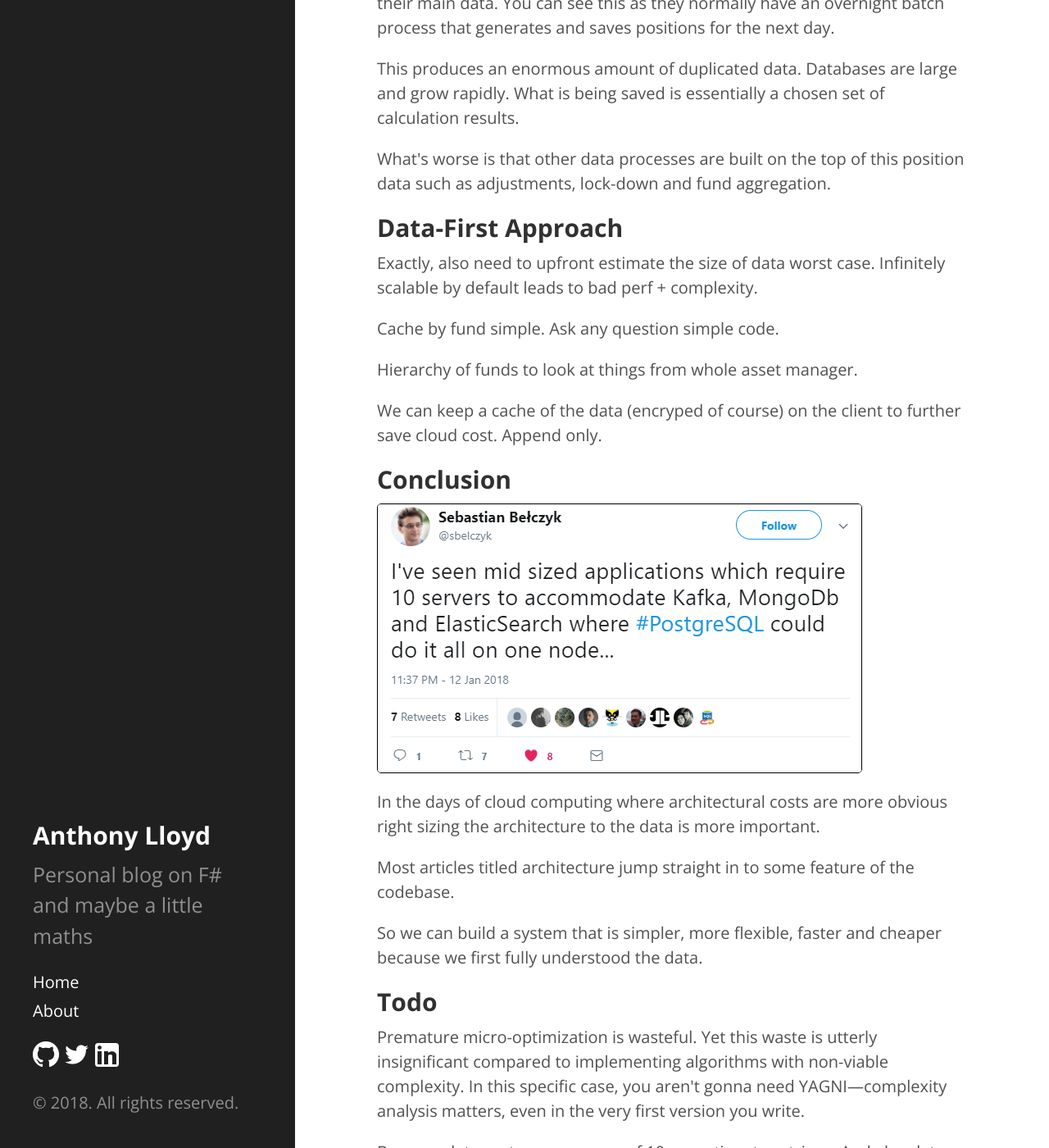
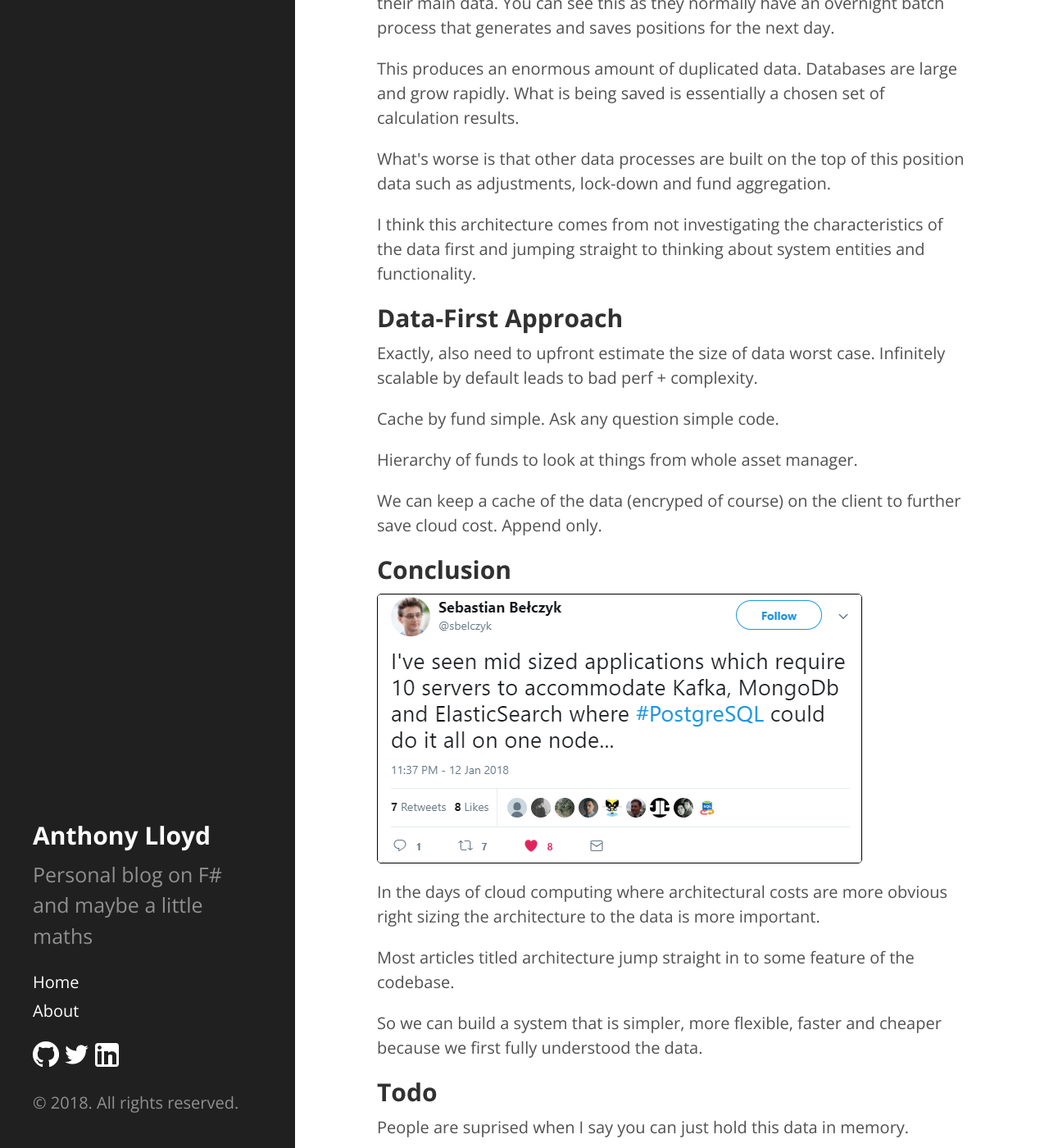
Before and after one commit to AnthonyLloyd/AnthonyLloyd.github.io, a Jekyll site: the page built from _posts/2018-02-10-architecture-data-first.html, in a window 1280 px wide and 1400 px high, scrolled down 855 px. Shown: the whole window at 82% size. Built offline with Jekyll 4.4.1, drawn with Linux system fonts in a browser that asks for light colours; some web fonts are replaced; comment, search, counter and statistics services are not loaded; some of the changed text lies outside the part shown.

Commit message:
traditional approach

```diff
--- a/_posts/2018-02-10-architecture-data-first.html
+++ b/_posts/2018-02-10-architecture-data-first.html
@@ -25,6 +25,7 @@
 Databases are large and grow rapidly.
 What is being saved is essentially a chosen set of calculation results.</p>
 <p>What's worse is that other data processes are built on the top of this position data such as adjustments, lock-down and fund aggregation.</p>
+<p>I think this architecture comes from not investigating the characteristics of the data first and jumping straight to thinking about system entities and functionality.</p>
 <h2>Data-First Approach</h2>
 <p>Exactly, also need to upfront estimate the size of data worst case. Infinitely scalable by default leads to bad perf + complexity.</p>
 <p>Cache by fund simple. Ask any question simple code.</p>
@@ -36,6 +37,7 @@
 <p>Most articles titled architecture jump straight in to some feature of the codebase.</p>
 <p>So we can build a system that is simpler, more flexible, faster and cheaper because we first fully understood the data.</p>
 <h2>Todo</h2>
+<p>People are suprised when I say you can just hold this data in memory.</p>
 <p>Premature micro-optimization is wasteful. Yet this waste is utterly insignificant compared to implementing algorithms with non-viable complexity.
 In this specific case, you aren't gonna need YAGNI—complexity analysis matters, even in the very first version you write.</p>
 <p>Because data cost many powers of 10 more time to retrieve. And also data shape is a constant in the system. Code changes.</p>
@@ -46,5 +48,5 @@
 <h2>References</h2>
 <p><a href="http://etodd.io/2015/09/28/one-weird-trick-better-code/">The One Weird Trick: data first, not code first - Even Todd</a><br />
 <a href="https://news.ycombinator.com/item?id=10291688">Data first, not code first - Hacker News</a><br />
-<a href="https://martinfowler.com/articles/lmax.html#QueuesAndTheirLackOfMechanicalSympathy">Queues and their lack of mechanical sympathy - Martin Fowler</a><br />
-<a href="http://gamedevs.org/uploads/practical-examples-in-data-oriented-design.pdf">Practical Examples in Data Oriented Design - Niklas Frykholm</a></p>
+<a href="http://gamedevs.org/uploads/practical-examples-in-data-oriented-design.pdf">Practical Examples in Data Oriented Design - Niklas Frykholm</a><br />
+<a href="https://martinfowler.com/articles/lmax.html#QueuesAndTheirLackOfMechanicalSympathy">Queues and their lack of mechanical sympathy - Martin Fowler</a></p>
```
Also changed, not shown: 1 other file.
